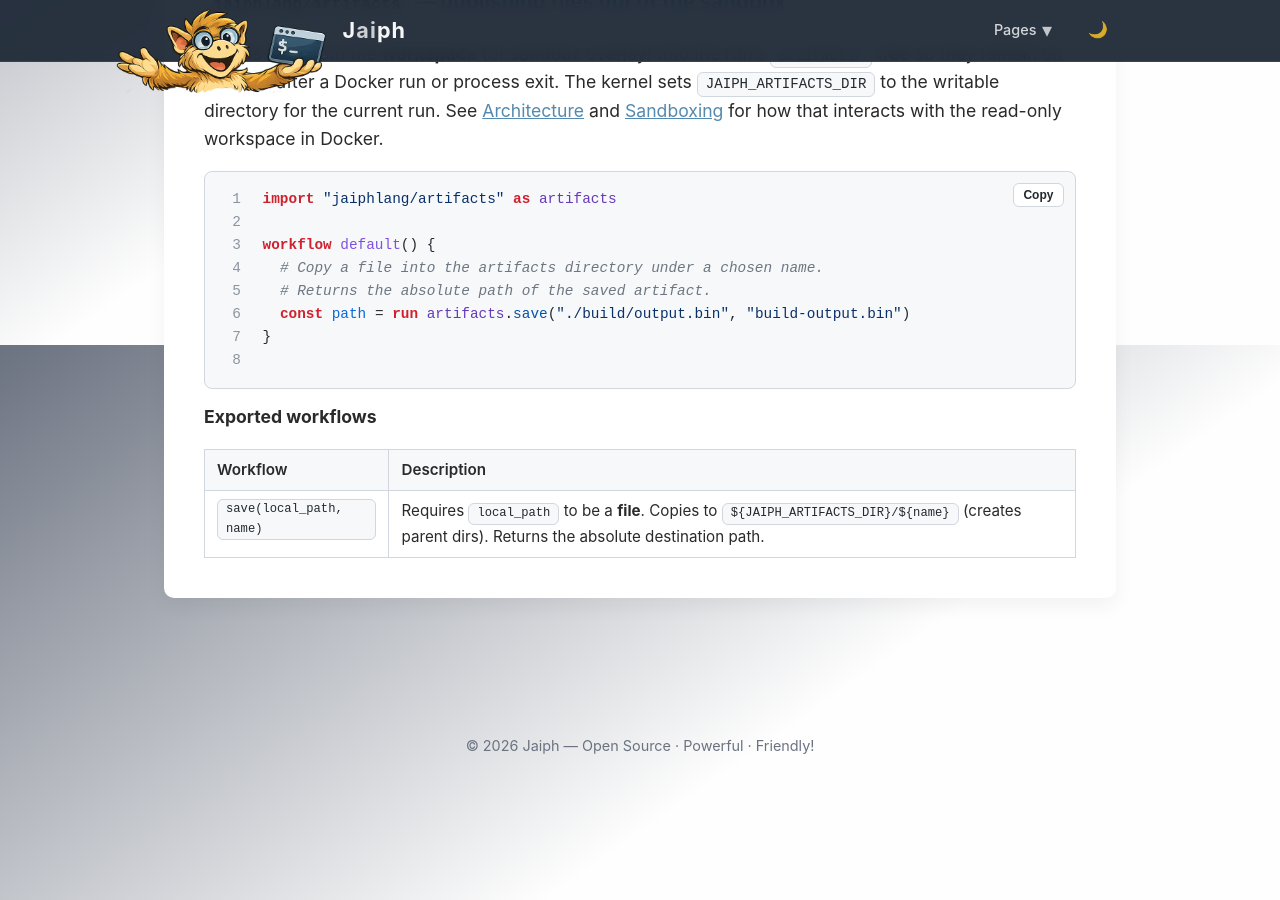
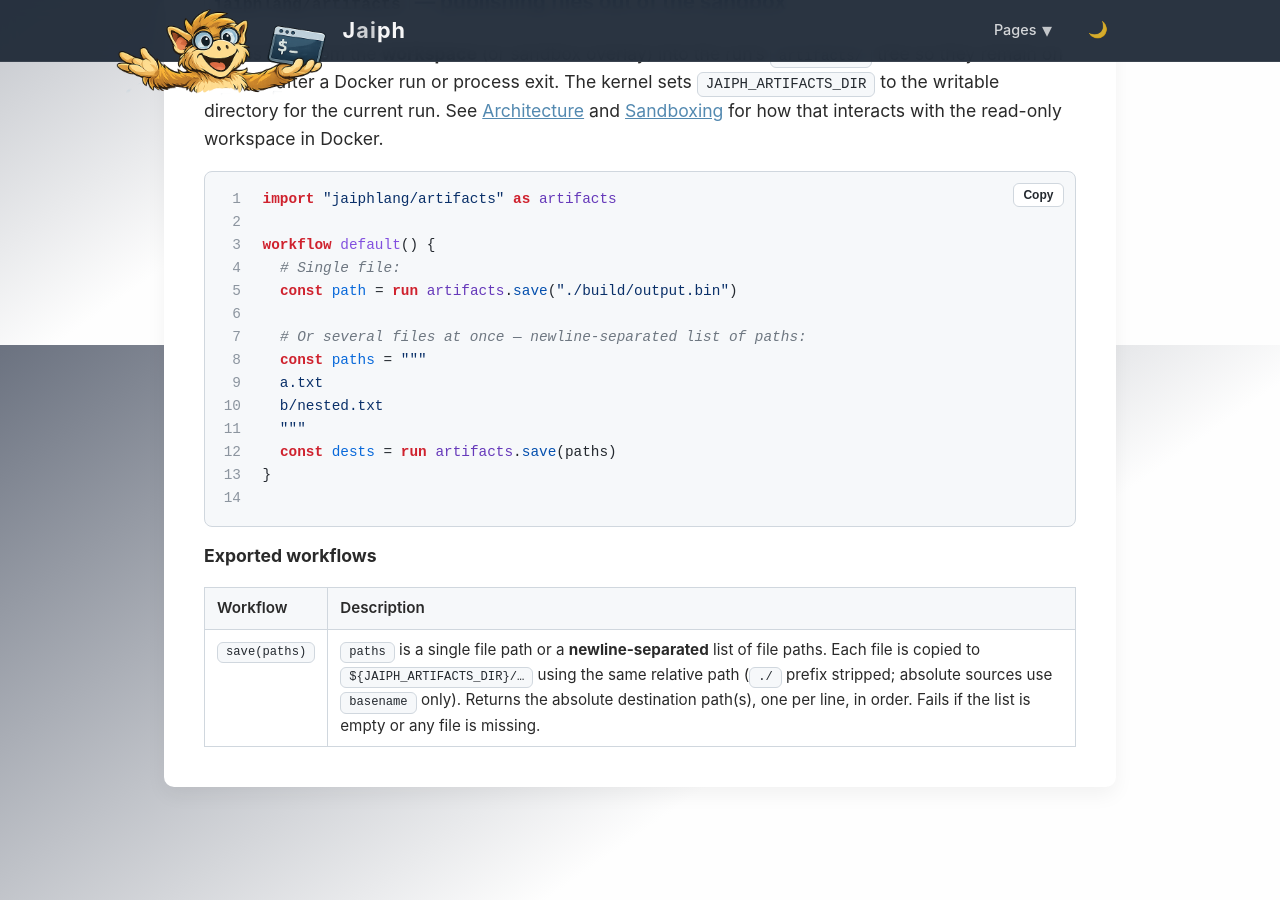
Before and after one commit to jaiphlang/jaiph, a Jekyll site: the page built from docs/libraries.md, in a window 1280 px wide and 900 px high, scrolled down 3255 px. Built offline with Jekyll 4.4.1, drawn with Linux system fonts in a browser that asks for light colours.

Commit message:
Refactor: Consolidate artifacts.save to a single newline-list signature
artifacts library now exports one `save(paths)` workflow that accepts either
a single file path or a newline-separated list. Destination relpath is
derived from the source (leading `./` stripped; absolute sources use
basename only). Replaces the prior two-arg `save(local_path, name)`.

Engineer workflow switches from `git.patch` to `git.commit` (returns a
patch file produced via `git format-patch -1`) and publishes the result
through the new `artifacts.save`. Adds a small `.jaiph/sandbox.jh` sample
demonstrating the single-arg form.

Docs (libraries, sandboxing), CHANGELOG, and the artifacts e2e test are
aligned with the new signature.

Co-Authored-By: Claude Opus 4.7 (1M context) <noreply@anthropic.com>

````diff
--- a/docs/libraries.md
+++ b/docs/libraries.md
@@ -78,9 +78,15 @@ Copies files from the **workspace** (or sandbox overlay) into the run’s `artif
 import "jaiphlang/artifacts" as artifacts
 
 workflow default() {
-  # Copy a file into the artifacts directory under a chosen name.
-  # Returns the absolute path of the saved artifact.
-  const path = run artifacts.save("./build/output.bin", "build-output.bin")
+  # Single file:
+  const path = run artifacts.save("./build/output.bin")
+
+  # Or several files at once — newline-separated list of paths:
+  const paths = """
+  a.txt
+  b/nested.txt
+  """
+  const dests = run artifacts.save(paths)
 }
 ```
 
@@ -88,4 +94,4 @@ workflow default() {
 
 | Workflow | Description |
 |----------|-------------|
-| `save(local_path, name)` | Requires `local_path` to be a **file**. Copies to `${JAIPH_ARTIFACTS_DIR}/${name}` (creates parent dirs). Returns the absolute destination path. |
+| `save(paths)` | `paths` is a single file path or a **newline-separated** list of file paths. Each file is copied to `${JAIPH_ARTIFACTS_DIR}/…` using the same relative path (`./` prefix stripped; absolute sources use `basename` only). Returns the absolute destination path(s), one per line, in order. Fails if the list is empty or any file is missing. |
````
Also changed, not shown: docs/sandboxing.md (+1 -1 lines), CHANGELOG.md, 5 other files.
